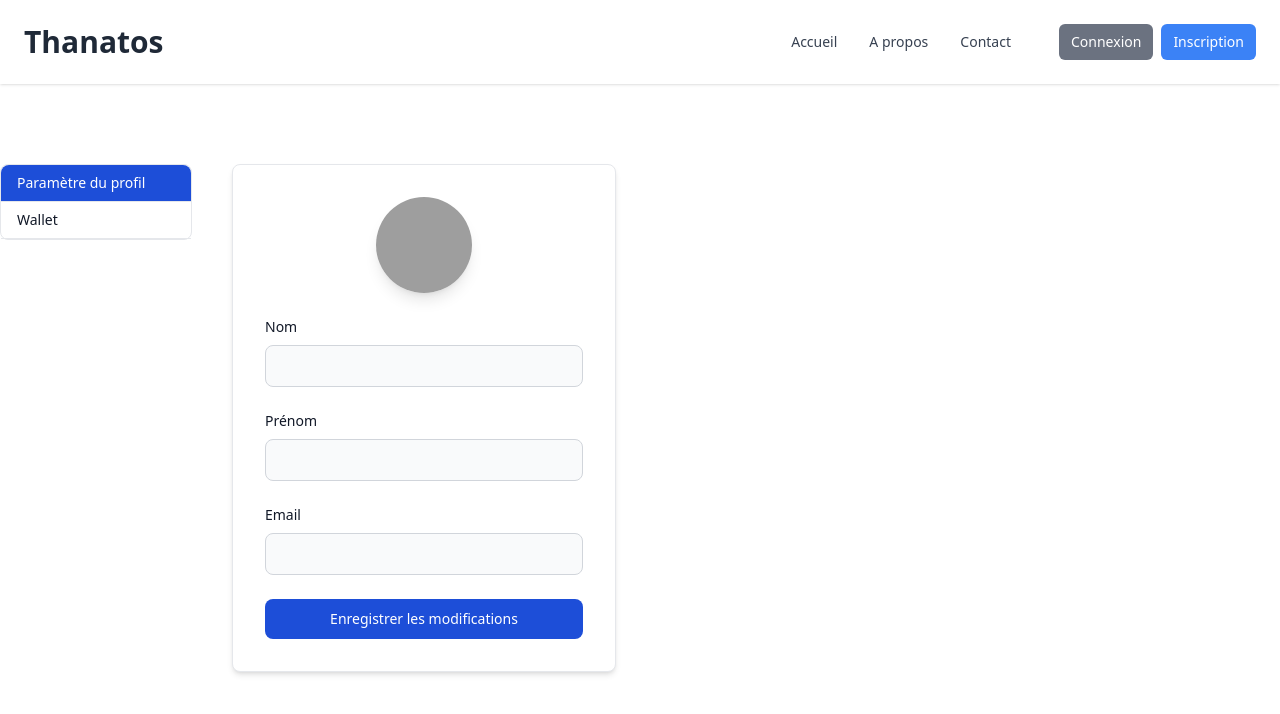
After one commit to SylvainBoudacher/Thanatos, a Symfony app: template templates/front/user/settings/account.html.twig in a window 1280 px wide. The commit adds this page. Shown: the top 714 px of the page. Run offline with Twig, Linux system fonts and the light colour scheme; the template is opened without the code that fills it, so the values that code supplies are empty; some libraries are stand-ins or nearby versions; grey boxes are pictures that could not be loaded.

Commit message:
Create settings pages & controller

```diff
--- a/templates/components/navBar.html.twig
+++ b/templates/components/navBar.html.twig
@@ -8,7 +8,7 @@
             <div class="md:flex md:items-center md:justify-between">
                 <div class="flex items-center justify-between">
                     <div class="text-xl font-semibold text-gray-700">
-                        <a class="text-2xl font-bold text-gray-800 transition-colors duration-200 transform white:text-white lg:text-3xl hover:text-gray-700 white:hover:text-gray-300" href="#">Thanatos</a>
+                        <a class="text-2xl font-bold text-gray-800 transition-colors duration-200 transform white:text-white lg:text-3xl hover:text-gray-700 white:hover:text-gray-300" href="{{ path('user_dashboard')}}">Thanatos</a>
                     </div>
 
                     <!-- Mobile menu button -->
@@ -51,7 +51,7 @@
                                 </li>
 
                                 <li>
-                                    <a href="#" class="block py-2 px-4 text-sm text-gray-700 hover:bg-gray-100 white:hover:bg-gray-600 white:text-gray-200 white:hover:text-white">Paramètres</a>
+                                    <a href="{{ path('app_settings_account') }}" class="block py-2 px-4 text-sm text-gray-700 hover:bg-gray-100 white:hover:bg-gray-600 white:text-gray-200 white:hover:text-white">Paramètres</a>
                                 </li>
 
                                 <hr class="border-gray-200 dark:border-gray-100 ">
@@ -79,7 +79,7 @@
         <div class="container px-6 py-4 mx-auto md:flex md:justify-between md:items-center">
             <div class="flex items-center justify-between">
                 <div>
-                    <a class="text-2xl font-bold text-gray-800 transition-colors duration-200 transform white:text-white lg:text-3xl hover:text-gray-700 white:hover:text-gray-300" href="#">Thanatos</a>
+                    <a class="text-2xl font-bold text-gray-800 transition-colors duration-200 transform white:text-white lg:text-3xl hover:text-gray-700 white:hover:text-gray-300" href="{{ path('homepage') }}">Thanatos</a>
                 </div>
 
                 <!-- Mobile menu button -->
--- /dev/null
+++ b/templates/front/user/settings/account.html.twig
@@ -0,0 +1,49 @@
+{% extends 'base_front.html.twig' %}
+
+{% block body %}
+
+    {{ include('components/navBar.html.twig') }}
+
+    <div class="container mx-auto pt-20 flex flex-row">
+
+        <div classe="flex-auto w-32">
+            <div class="w-48 text-sm font-medium text-gray-900 bg-white rounded-lg border border-gray-200 dark:bg-gray-700  dark:text-white">
+                <a href="#" aria-current="true" class="block py-2 px-4 w-full text-white bg-blue-700 rounded-t-lg border-b border-gray-200 cursor-pointer dark:bg-gray-800 dark:border-gray-600">
+                    Paramètre du profil
+                </a>
+                <a href="#" class="block py-2 px-4 w-full border-b border-gray-200 cursor-pointer hover:bg-gray-100 hover:text-blue-700 focus:outline-none focus:ring-2 focus:ring-blue-700 focus:text-blue-700 dark:border-gray-600 dark:hover:bg-gray-600 dark:hover:text-white dark:focus:ring-gray-500 dark:focus:text-white">
+                    Wallet
+                </a>
+            </div>
+        </div>
+
+        <div class="flex-auto w-full mx-10">
+            <div class="p-4 max-w-sm bg-white rounded-lg border border-gray-200 shadow-md sm:p-6 lg:p-8 dark:bg-gray-800 dark:border-gray-700 ">
+                <form class="space-y-6" action="#">
+                    <img class="mx-auto mb-3 w-24 h-24 rounded-full shadow-lg" src="https://media-exp1.licdn.com/dms/image/C4D03AQHN-jN4rSXPrg/profile-displayphoto-shrink_200_200/0/1636452305928?e=1652918400&v=beta&t=D5KEZxC6G29FOKCZ-5R6tAiFj3XkndhPeJ5cLBK091A" alt="Bonnie image"/>
+
+                    <div>
+                        <label for="email" class="block mb-2 text-sm font-medium text-gray-900 dark:text-gray-300">Nom</label>
+                        <input type="email" name="email" id="email" class="bg-gray-50 border border-gray-300 text-gray-900 text-sm rounded-lg focus:ring-blue-500 focus:border-blue-500 block w-full p-2.5 dark:bg-gray-600 dark:border-gray-500 dark:placeholder-gray-400 dark:text-white" placeholder="{{ app.user.lastname}}" required="">
+                    </div>
+
+                    <div>
+                        <label for="email" class="block mb-2 text-sm font-medium text-gray-900 dark:text-gray-300">Prénom</label>
+                        <input type="email" name="email" id="email" class="bg-gray-50 border border-gray-300 text-gray-900 text-sm rounded-lg focus:ring-blue-500 focus:border-blue-500 block w-full p-2.5 dark:bg-gray-600 dark:border-gray-500 dark:placeholder-gray-400 dark:text-white" placeholder="{{ app.user.firstname}}" required="">
+                    </div>
+
+                    <div>
+                        <label for="email" class="block mb-2 text-sm font-medium text-gray-900 dark:text-gray-300">Email</label>
+                        <input type="password" name="email" id="email" placeholder="{{ app.user.email }}" class="bg-gray-50 border border-gray-300 text-gray-900 text-sm rounded-lg focus:ring-blue-500 focus:border-blue-500 block w-full p-2.5 dark:bg-gray-600 dark:border-gray-500 dark:placeholder-gray-400 dark:text-white" required="">
+                    </div>
+
+                    <button type="submit" class="w-full text-white bg-blue-700 hover:bg-blue-800 focus:ring-4 focus:ring-blue-300 font-medium rounded-lg text-sm px-5 py-2.5 text-center dark:bg-blue-600 dark:hover:bg-blue-700 dark:focus:ring-blue-800">Enregistrer les modifications</button>
+
+                </form>
+            </div>
+
+
+
+        </div>
+    </div>
+{% endblock %}
```
Also changed, not shown: src/Controller/Front/user/UserController.php (added, +19 -0 lines), templates/front/user/settings/index.html.twig (added).
